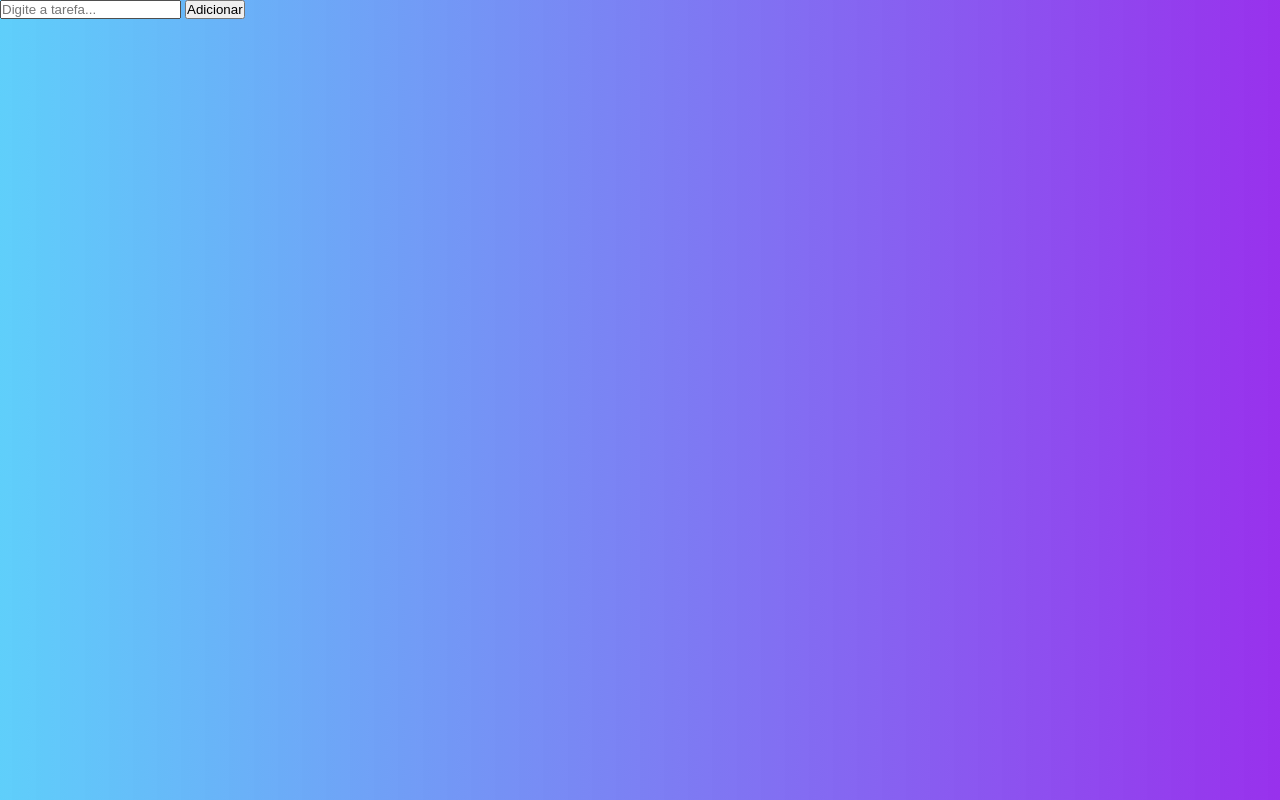
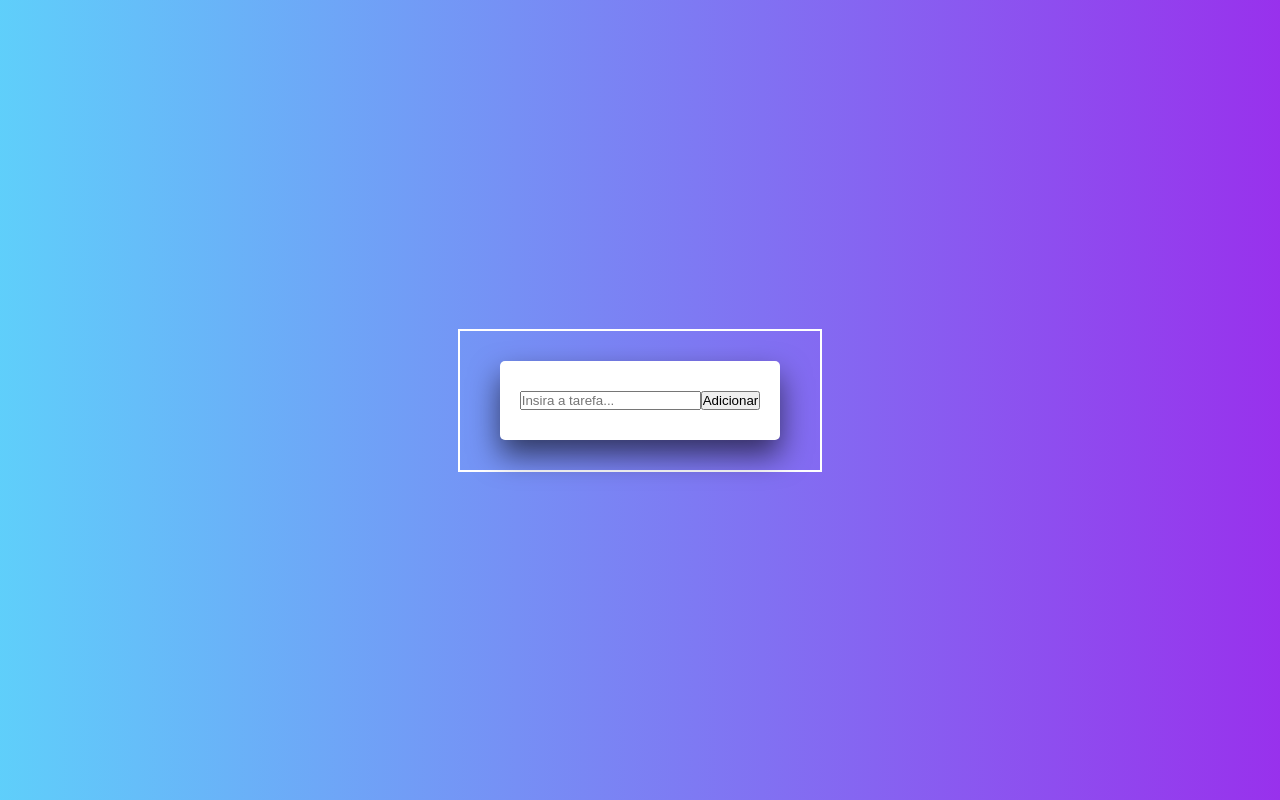
Before and after one commit to oseiasWeb/lista-de-tarefas, a plain HTML site: page index.html in a window 1280 px wide. Drawn offline with Linux system fonts and the light colour scheme; a web font is replaced by a local one.

Commit message:
Estilização da página: Core, fonte e dimensão

```diff
--- a/index.html
+++ b/index.html
@@ -4,18 +4,21 @@
     <meta charset="UTF-8">
     <meta http-equiv="X-UA-Compatible" content="IE=edge">
     <meta name="viewport" content="width=device-width, initial-scale=1.0">
+    <link rel="preconnect" href="https://fonts.googleapis.com">
+<link rel="preconnect" href="https://fonts.gstatic.com" crossorigin>
+<link href="https://fonts.googleapis.com/css2?family=Dosis:wght@400;600&family=Fira+Code:wght@300;400;500;600&family=Smooch&display=swap" rel="stylesheet">
     <title>Lista de Tarefas</title>
 
     <link rel="stylesheet" href="styles.css">
 </head>
 <body>
-    <div class="container">
-        <div class="new-task-container">
-            <input type="text" class="new-task-input" placeholder="Digite a tarefa..."></input>
+    <div class="container-central">
+        <div class="container-tarefa">
+            <input type="text" class="new-task-input" placeholder="Insira a tarefa..."></input>
             <button class="new-task-button">Adicionar</button>
         </div>
 
-        <div class="task-container"></div>
+        <div class="container-lista"></div>
     </div>
 
     <script src="./scripts.js"></script>
--- a/styles.css
+++ b/styles.css
@@ -5,5 +5,26 @@
 }
 
 body {
+    height: 100vh;
     background: linear-gradient(90deg, rgba(3, 179, 248, 0.637)0%, rgba(133, 11, 233, 0.842)100% );
+    display: flex;
+    align-items: center;
+    justify-content: center;
 }
+
+.container-central {
+    border: 2px solid #fff;
+    padding: 30px 40px;
+    width: auto;
+    font-family: 'Dosis', sans-serif;
+    font-family: 'Fira Code', monospace;
+    font-family: 'Smooch', cursive;
+}
+
+.container-tarefa {
+    background-color: #fff;
+    padding: 30px 20px;
+    border-radius: 5px;
+    box-shadow: 0 15px 30px rgba(0,0,0,0.6);
+    display: flex;
+}
```
